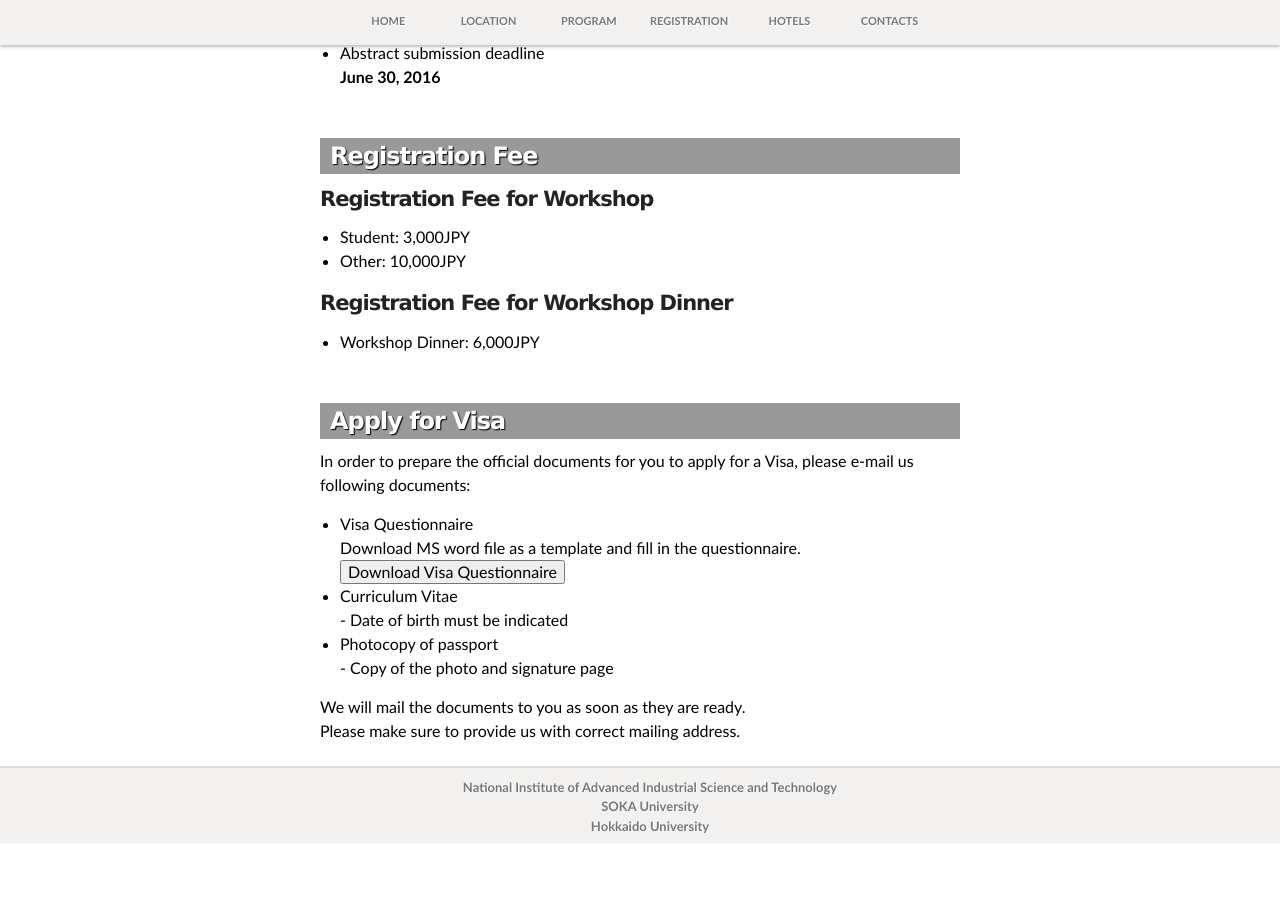
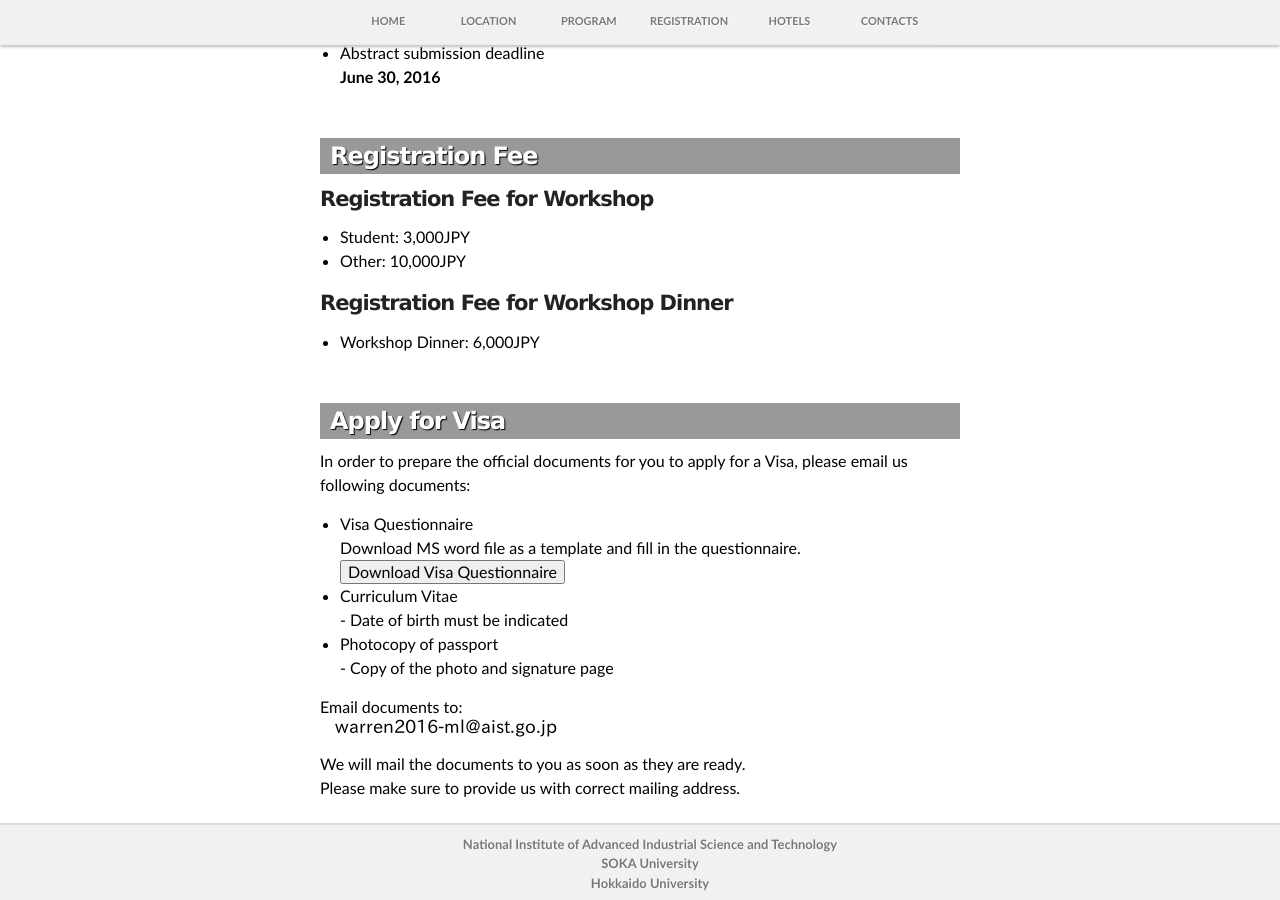
Before and after one commit to yamazakiM/WarrenWorkshop2016, a Jekyll site: the page built from registration/index.md, in a window 1280 px wide and 900 px high, scrolled down 812 px. Built offline with Jekyll 4.4.1, drawn with Linux system fonts in a browser that asks for light colours; nearby versions of some CDN libraries; library files that are not in the unit come from our copies; before the commit the page ends 1655 px from its top, so only the background shows below that.

Commit message:
Update index.md

```diff
--- a/registration/index.md
+++ b/registration/index.md
@@ -65,7 +65,7 @@ layout: default
 <br>
 <div class="visa">
  <h3>Apply for Visa</h3>
-  <p>In order to prepare the official documents for you to apply for a Visa, please e-mail us following documents:</p>
+  <p>In order to prepare the official documents for you to apply for a Visa, please email us following documents:</p>
   <ul>
   <li>Visa Questionnaire<br>
   Download MS word file as a template and fill in the questionnaire.<br>
@@ -75,6 +75,7 @@ layout: default
   <li> Photocopy of passport<br>
   - Copy of the photo and signature page</li>
   </ul>
+<p>Email documents to: <img class="abstract" alt="warrenworkshop_email.png" src="../images/warrenworkshop_email.png" border="0"></p>
   <p>We will mail the documents to you as soon as they are ready.<br>
 Please make sure to provide us with correct mailing address. </p>
 </div>
```
